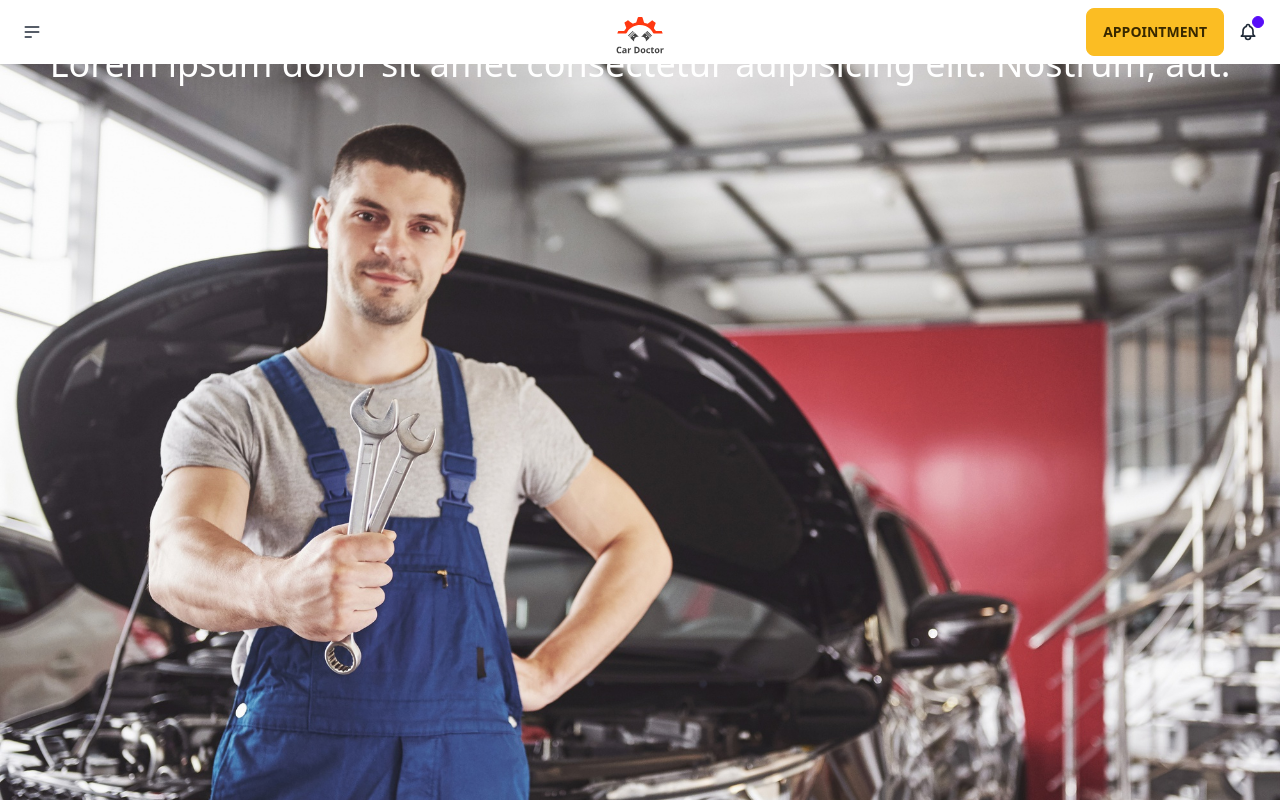
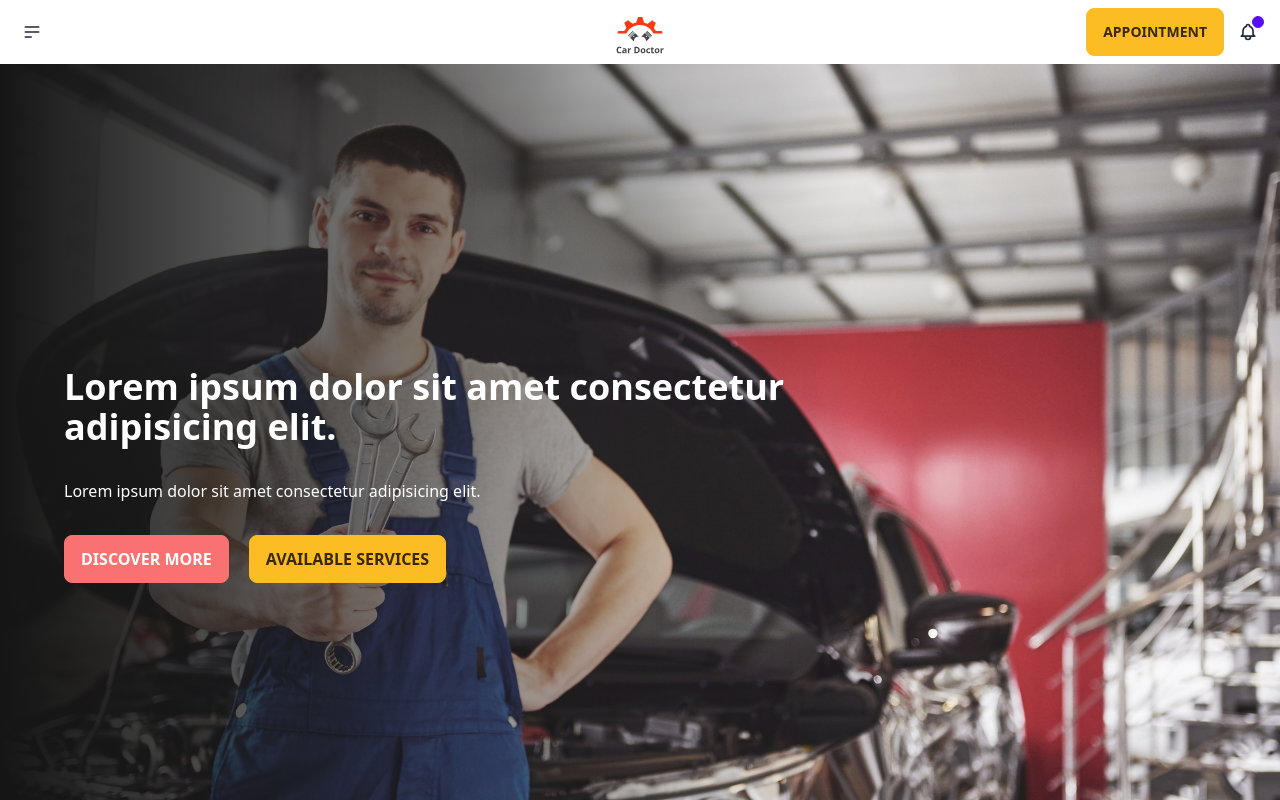
Before and after one commit to RionelxSlovesky/Car-Genius, a React (Vite) app in the folder car-genius-client/: page / in a window 1280 px wide. Shown: the top 800 px of the page. Built offline with nearby package versions, Linux system fonts and the light colour scheme.

Commit message:
Designed the banner
Designed the carousel of the banner

```diff
--- a/car-genius-client/src/Pages/Home/Banner/Banner.jsx
+++ b/car-genius-client/src/Pages/Home/Banner/Banner.jsx
@@ -1,9 +1,6 @@
 import img1 from '../../../assets/images/banner/1.jpg'
 import img2 from '../../../assets/images/banner/2.jpg'
 import img3 from '../../../assets/images/banner/3.jpg'
-import img4 from '../../../assets/images/banner/4.jpg'
-import img5 from '../../../assets/images/banner/5.jpg'
-import img6 from '../../../assets/images/banner/6.jpg'
 
 const Banner = () => {
     return (
@@ -11,50 +8,59 @@ const Banner = () => {
             <div id="slide1" className="carousel-item relative w-full">
                 <img src={img1} />
                 <div>
-                    <div className='absolute transform -translate-y-1/2 left-5 right-5'>
-                        <h1 className='text-4xl text-center text-white'>Lorem ipsum dolor sit amet consectetur adipisicing elit. Nostrum, aut.</h1>
+                    <div className='absolute h-full left-0 right-0 bottom-0 px-8 text-white space-y-2 bg-gradient-to-r from-[#151515] to-[rgba(21, 21, 21, 0)] flex flex-col justify-center md:space-y-8 md:w-2/3 md:px-16'>
+                        <h1 className='text-base font-bold md:text-4xl'>Lorem ipsum dolor sit amet consectetur adipisicing elit.</h1>
+                        <p className='text-xs md:text-base'>Lorem ipsum dolor sit amet consectetur adipisicing elit.</p>
+                        <div>
+                            <button className="btn btn-error me-5 text-white text-xs md:text-base">Discover More</button>
+                            <button className="btn btn-warning text-xs md:text-base mb-8">Available Services</button>
+                        </div>
+
                     </div>
                     <div className="absolute flex justify-end gap-4 transform -translate-y-1/2 left-5 right-5 bottom-0">
-                        <a href="#slide6" className="btn btn-circle hover:bg-red-600">❮</a>
+                        <a href="#slide3" className="btn btn-circle hover:bg-red-600">❮</a>
                         <a href="#slide2" className="btn btn-circle hover:bg-red-600">❯</a>
                     </div>
                 </div>
 
             </div>
             <div id="slide2" className="carousel-item relative w-full">
-                <img src={img2} className="w-full" />
+                <img src={img2} />
+                <div>
+                    <div className='absolute h-full left-0 right-0 bottom-0 px-8 text-white space-y-2 bg-gradient-to-r from-[#151515] to-[rgba(21, 21, 21, 0)] flex flex-col justify-center md:space-y-8 md:w-2/3 md:px-16'>
+                        <h1 className='text-base font-bold md:text-4xl'>Lorem ipsum dolor sit amet consectetur adipisicing elit.</h1>
+                        <p className='text-xs md:text-base'>Lorem ipsum dolor sit amet consectetur adipisicing elit.</p>
+                        <div>
+                            <button className="btn btn-error me-5 text-white text-xs md:text-base">Discover More</button>
+                            <button className="btn btn-warning text-xs md:text-base mb-8">Available Services</button>
+                        </div>
+
+                    </div>
                     <div className="absolute flex justify-end gap-4 transform -translate-y-1/2 left-5 right-5 bottom-0">
                         <a href="#slide1" className="btn btn-circle hover:bg-red-600">❮</a>
                         <a href="#slide3" className="btn btn-circle hover:bg-red-600">❯</a>
                     </div>
                 </div>
+
+            </div>
             <div id="slide3" className="carousel-item relative w-full">
-                <img src={img3} className="w-full" />
+                <img src={img3} />
+                <div>
+                    <div className='absolute h-full left-0 right-0 bottom-0 px-8 text-white space-y-2 bg-gradient-to-r from-[#151515] to-[rgba(21, 21, 21, 0)] flex flex-col justify-center md:space-y-8 md:w-2/3 md:px-16'>
+                        <h1 className='text-base font-bold md:text-4xl'>Lorem ipsum dolor sit amet consectetur adipisicing elit.</h1>
+                        <p className='text-xs md:text-base'>Lorem ipsum dolor sit amet consectetur adipisicing elit.</p>
+                        <div>
+                            <button className="btn btn-error me-5 text-white text-xs md:text-base">Discover More</button>
+                            <button className="btn btn-warning text-xs md:text-base mb-8">Available Services</button>
+                        </div>
+
+                    </div>
                     <div className="absolute flex justify-end gap-4 transform -translate-y-1/2 left-5 right-5 bottom-0">
                         <a href="#slide2" className="btn btn-circle hover:bg-red-600">❮</a>
-                    <a href="#slide4" className="btn btn-circle hover:bg-red-600">❯</a>
+                        <a href="#slide1" className="btn btn-circle hover:bg-red-600">❯</a>
                     </div>
                 </div>
-            <div id="slide4" className="carousel-item relative w-full">
-                <img src={img4} className="w-full" />
-                <div className="absolute flex justify-end gap-4 transform -translate-y-1/2 left-5 right-5 bottom-0">
-                    <a href="#slide3" className="btn btn-circle hover:bg-red-600">❮</a>
-                    <a href="#slide5" className="btn btn-circle hover:bg-red-600">❯</a>
-                </div>
-            </div>
-            <div id="slide5" className="carousel-item relative w-full">
-                <img src={img5} className="w-full" />
-                <div className="absolute flex justify-end gap-4 transform -translate-y-1/2 left-5 right-5 bottom-0">
-                    <a href="#slide4" className="btn btn-circle hover:bg-red-600">❮</a>
-                    <a href="#slide6" className="btn btn-circle hover:bg-red-600">❯</a>
-                </div>
-            </div>
-            <div id="slide6" className="carousel-item relative w-full">
-                <img src={img6} className="w-full" />
-                <div className="absolute flex justify-end gap-4 transform -translate-y-1/2 left-5 right-5 bottom-0">
-                    <a href="#slide5" className="btn btn-circle hover:bg-red-600">❮</a>
-                    <a href="#slide1" className="btn btn-circle hover:bg-red-600">❯</a>
-                </div>
+
             </div>
         </div>
     );
```
Lines whose indentation alone changed are shown as unchanged.
